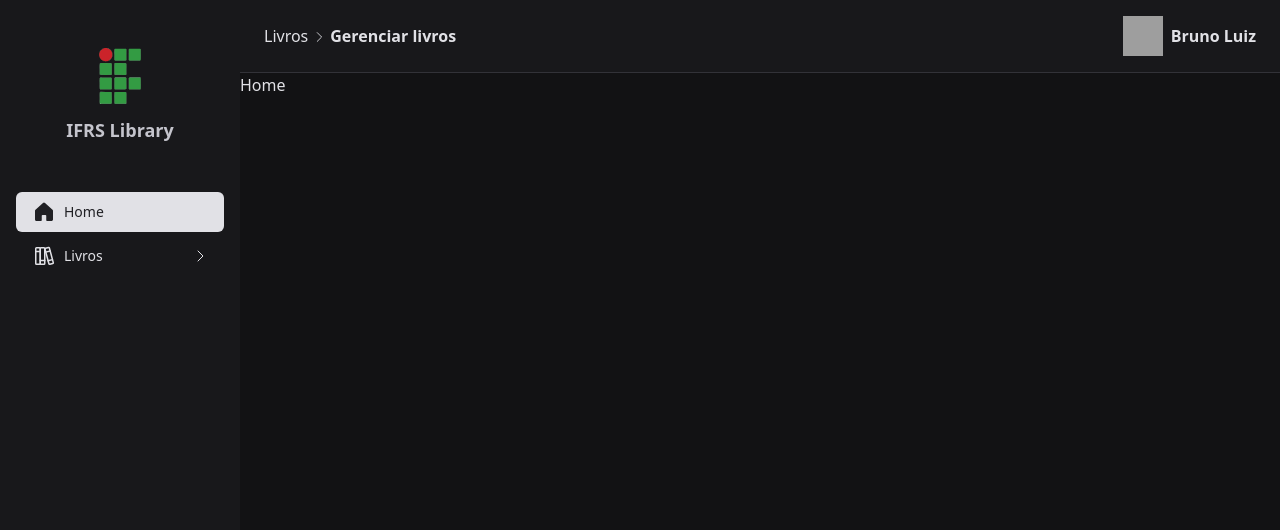
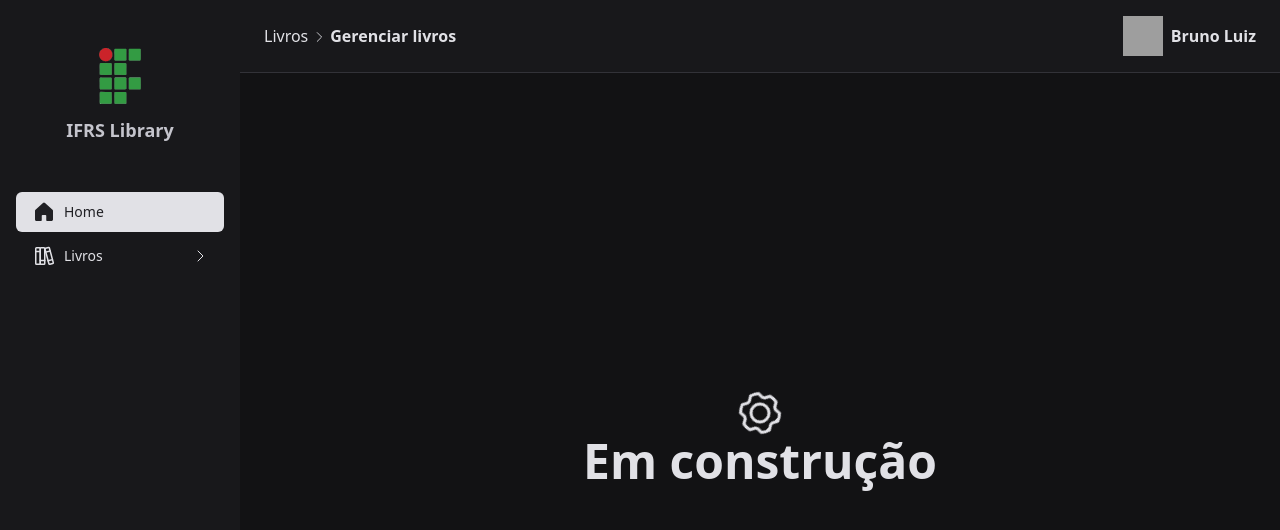
Before and after one commit to brunosllz/library-ifrs, a React (Vite) app: page /home in a window 1280 px wide. Shown: the top 530 px of the page. Built offline with nearby package versions, Linux system fonts and the light colour scheme; grey boxes are pictures that could not be loaded.

Commit message:
Refactoring home page

```diff
--- a/src/pages/Books.tsx
+++ b/src/pages/Books.tsx
@@ -91,7 +91,7 @@ export function Books() {
                   <div className='flex items-center justify-center gap-2'>
                     <Button.Root>
                       <Button.Title>
-                        Detalhe
+                        Detalhes
                       </Button.Title>
                     </Button.Root>
 
--- a/src/pages/Home.tsx
+++ b/src/pages/Home.tsx
@@ -1,5 +1,10 @@
+import { GearSix } from 'phosphor-react'
+
 export function Home() {
   return (
-    <h1>Home</h1>
+    <div className="h-full flex flex-col items-center justify-center">
+      <GearSix size={48} className="animate-spin-slow" />
+      <h1 className='text-5xl font-bold'>Em construção</h1>
+    </div>
   )
 }
--- a/tailwind.config.cjs
+++ b/tailwind.config.cjs
@@ -38,7 +38,11 @@ module.exports = {
         900: '#4C1D95'
       }
     },
-    extend: {},
+    extend: {
+      animation: {
+        'spin-slow': 'spin 4s linear infinite'
+      }
+    },
   },
   plugins: [],
 }
```
